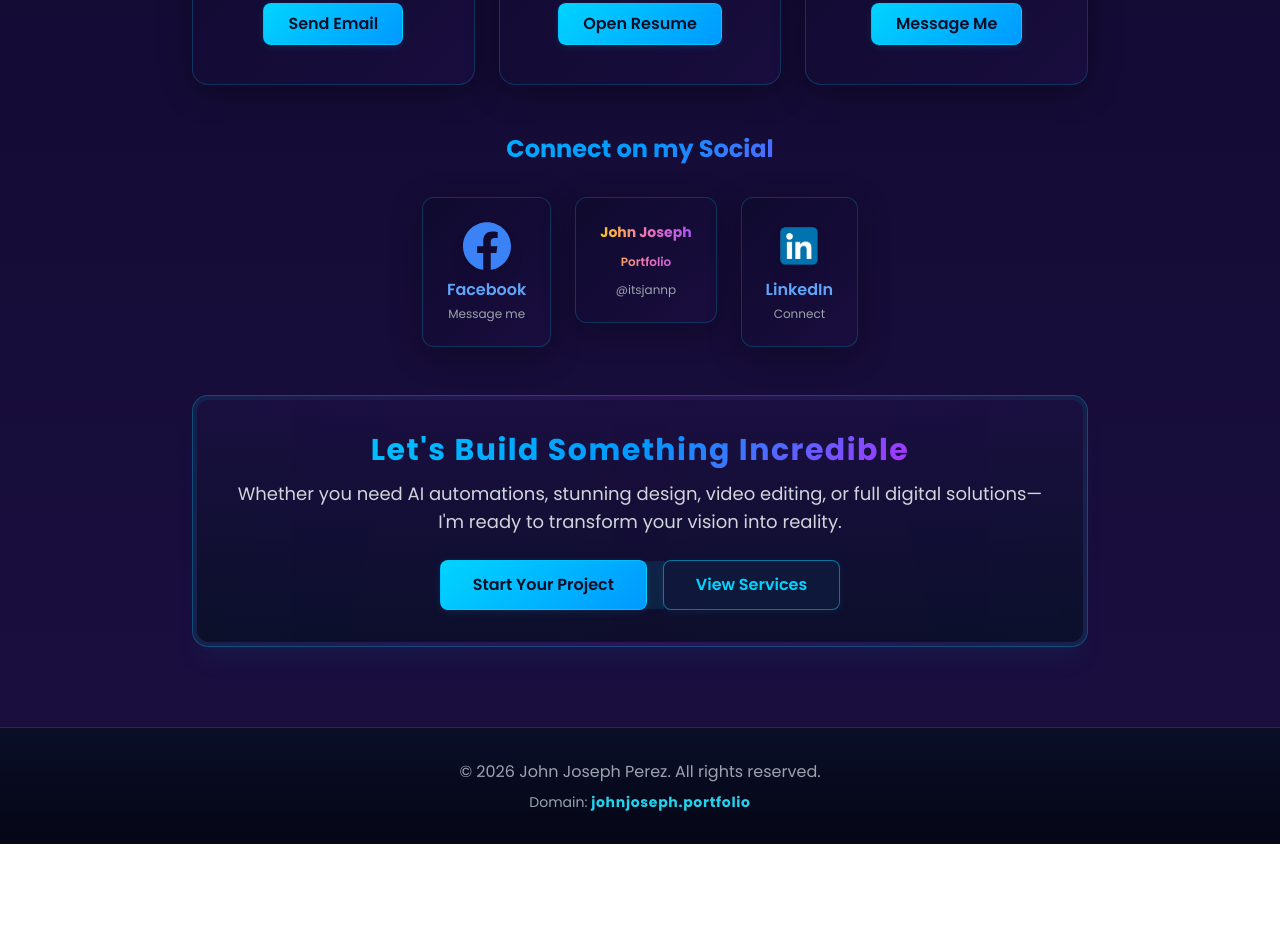
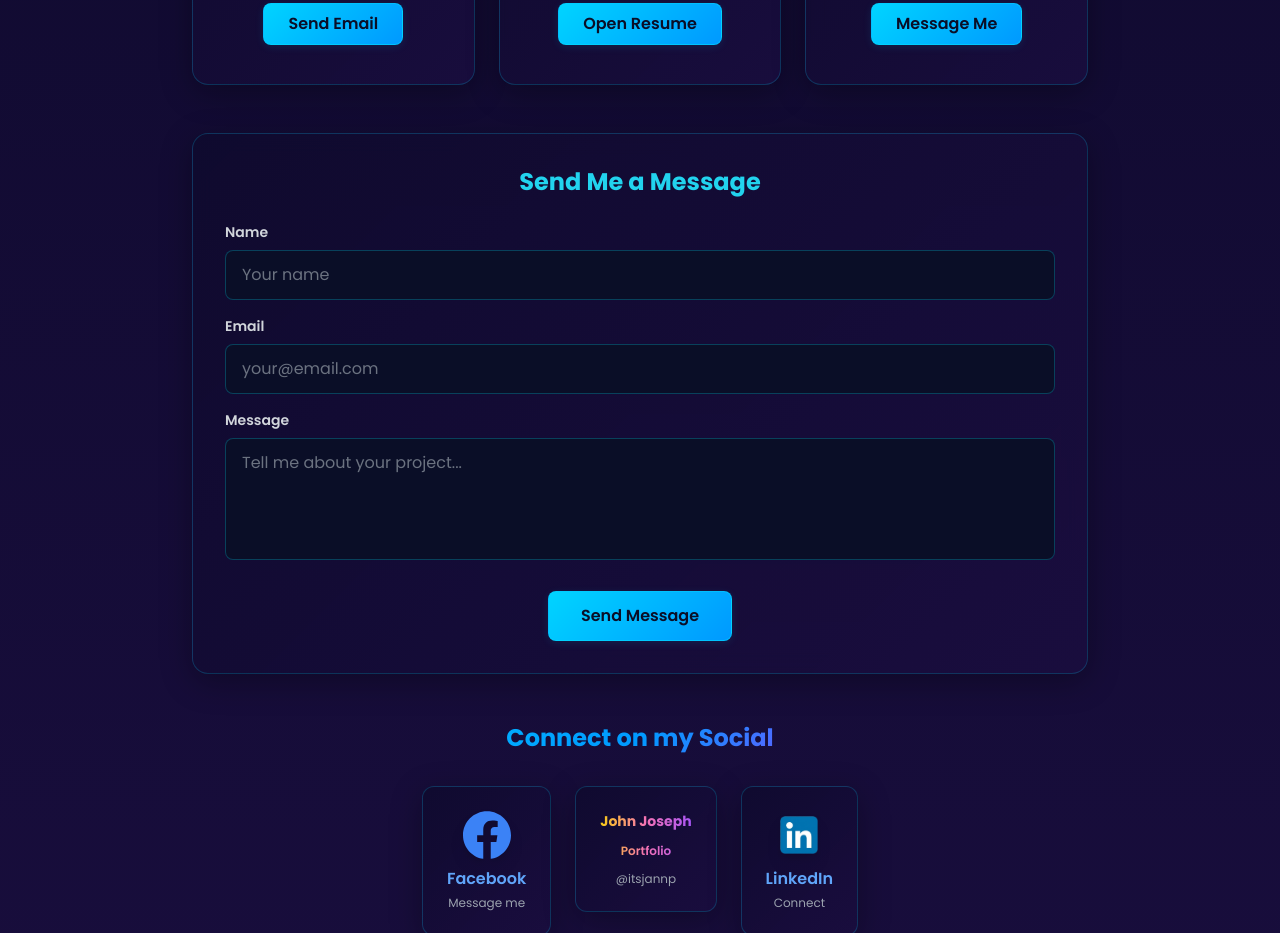
Before and after one commit to not-yohsn/perez-ite18, a website: page index.html in a window 1280 px wide. Shown: the part 5160-6093 px from the top of the page. Before the commit the page ends 6004 px from the top, so only its background shows below. Drawn offline with nearby package versions, Linux system fonts and the light colour scheme.

Commit message:
feat: add mailto-based contact form with validation

```diff
--- a/index.html
+++ b/index.html
@@ -679,6 +679,36 @@
                 </div>
             </div>
 
+            <!-- Contact Form -->
+            <div class="cyber-card rounded-2xl p-8 mb-12">
+                <h3 class="text-2xl font-bold mb-6 text-center text-cyan-400">Send Me a Message</h3>
+                <form id="contact-form" class="space-y-4">
+                    <div>
+                        <label for="contact-name" class="block text-gray-300 mb-2 text-sm font-semibold">Name</label>
+                        <input type="text" id="contact-name" name="name" required placeholder="Your name"
+                            class="w-full px-4 py-3 rounded-lg bg-[#0a0e27] border border-cyan-500/30 text-white placeholder-gray-500 focus:border-cyan-400 focus:outline-none transition"
+                            aria-label="Your name">
+                    </div>
+                    <div>
+                        <label for="contact-email" class="block text-gray-300 mb-2 text-sm font-semibold">Email</label>
+                        <input type="email" id="contact-email" name="email" required placeholder="your@email.com"
+                            class="w-full px-4 py-3 rounded-lg bg-[#0a0e27] border border-cyan-500/30 text-white placeholder-gray-500 focus:border-cyan-400 focus:outline-none transition"
+                            aria-label="Your email address">
+                    </div>
+                    <div>
+                        <label for="contact-message" class="block text-gray-300 mb-2 text-sm font-semibold">Message</label>
+                        <textarea id="contact-message" name="message" required rows="4" placeholder="Tell me about your project..."
+                            class="w-full px-4 py-3 rounded-lg bg-[#0a0e27] border border-cyan-500/30 text-white placeholder-gray-500 focus:border-cyan-400 focus:outline-none transition resize-none"
+                            aria-label="Your message"></textarea>
+                    </div>
+                    <div class="text-center pt-2">
+                        <button type="submit" class="btn-neon px-8 py-3 rounded-lg font-semibold transition">
+                            Send Message
+                        </button>
+                    </div>
+                </form>
+            </div>
+
             <!-- Social Media Section -->
             <div id="social-platforms" class="mb-12">
                 <h3 class="text-2xl font-bold text-center mb-8 gradient-text">Connect on my Social</h3>
@@ -810,6 +840,17 @@
         });
 
         // Header is now sticky and always visible
+
+        // Contact form mailto handler
+        document.getElementById('contact-form').addEventListener('submit', function(e) {
+            e.preventDefault();
+            const name = document.getElementById('contact-name').value;
+            const email = document.getElementById('contact-email').value;
+            const message = document.getElementById('contact-message').value;
+            const subject = encodeURIComponent('Portfolio Inquiry from ' + name);
+            const body = encodeURIComponent(message + '\n\nFrom: ' + name + '\nEmail: ' + email);
+            window.location.href = 'mailto:johnjosephperez26@gmail.com?subject=' + subject + '&body=' + body;
+        });
     </script>
 </body>
 </html>
```
